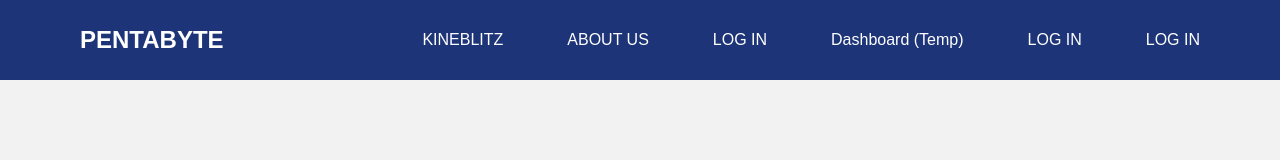
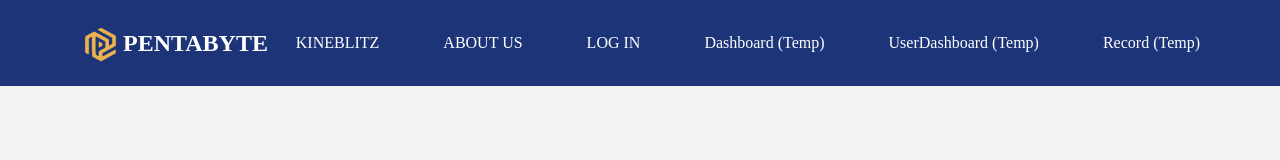
Before and after one commit to nrbauca/kineblitz, a React (Create React App) app: page /home in a window 1280 px wide. Shown: the top 160 px of the page. Built offline with nearby package versions, Linux system fonts and the light colour scheme; the HTML template or start-up script is replaced by a standard one.

Commit message:
NavigationBar

```diff
--- a/src/App.js
+++ b/src/App.js
@@ -5,6 +5,9 @@ import Home from './Pages/Home';
 import Kineblitz from './Pages/Kineblitz';
 import AboutUs from './Pages/AboutUs';
 import LogIn from "./Pages/LogIn";
+import Dashboard from './Pages/Dashboard'
+import UserDashboard from './Pages/UserDashboard'
+import Record from './Pages/Record'
 import './App.css';
 
 function App() {
@@ -18,6 +21,9 @@ function App() {
           <Route path="/kineblitz" element={<Kineblitz />} />
           <Route path="/aboutus" element={<AboutUs />} />
           <Route path="/login" element={<LogIn />} />
+          <Route path="/dashboard" element={<Dashboard />} />
+          <Route path="/userdashboard" element={<UserDashboard />} />
+          <Route path="/record" element={<Record />} />
         </Routes>
       </BrowserRouter>
     </div>
--- a/src/Components/NavigationBar.js
+++ b/src/Components/NavigationBar.js
@@ -1,19 +1,23 @@
 import React from 'react'
 import { Link } from 'react-router-dom'
+import Rectangle1 from '../Images/Rectangle 1.png'
 
 export default function NavigationBar() {
   return (
     <div>
-      <header>
+      <header className="font-['Outfit']">
         <nav className="absolute z-50 top-0 w-full flex justify-between pl-20 py-6 bg-[#1d3578] text-white">
-          <Link className="text-2xl font-semibold" to="/home">PENTABYTE</Link>
+          <div className="flex items-center">
+            <img src={Rectangle1} alt="pentabyte logo" className="w-[43px] h-[38px]" />
+            <Link className="text-2xl font-semibold" to="/home">PENTABYTE</Link>
+          </div>
           <div className="flex gap-16 items-center pr-20">
             <Link to="/kineblitz"><button className="text-base">KINEBLITZ</button></Link>
             <Link to="/aboutus"><button className="text-base">ABOUT US</button></Link>
             <Link to="/login"><button className="text-base">LOG IN</button></Link>
-            <Link to="/login"><button className="text-base">Dashboard (Temp)</button></Link>
-            <Link to="/login"><button className="text-base">LOG IN</button></Link>
-            <Link to="/login"><button className="text-base">LOG IN</button></Link>
+            <Link to="/dashboard"><button className="text-base">Dashboard (Temp)</button></Link>
+            <Link to="/userdashboard"><button className="text-base">UserDashboard (Temp)</button></Link>
+            <Link to="/record"><button className="text-base">Record (Temp)</button></Link>
           </div>
         </nav>
       </header>
--- a/src/index.css
+++ b/src/index.css
@@ -1,6 +1,7 @@
 @tailwind base;
 @tailwind components;
 @tailwind utilities;
+@import url('https://fonts.googleapis.com/css2?family=Outfit:wght@400;500;800&display=swap');
 
 :root {
     --main-blue: #1d3578;
```
Also changed, not shown: src/Images/Rectangle 1.png (added).
